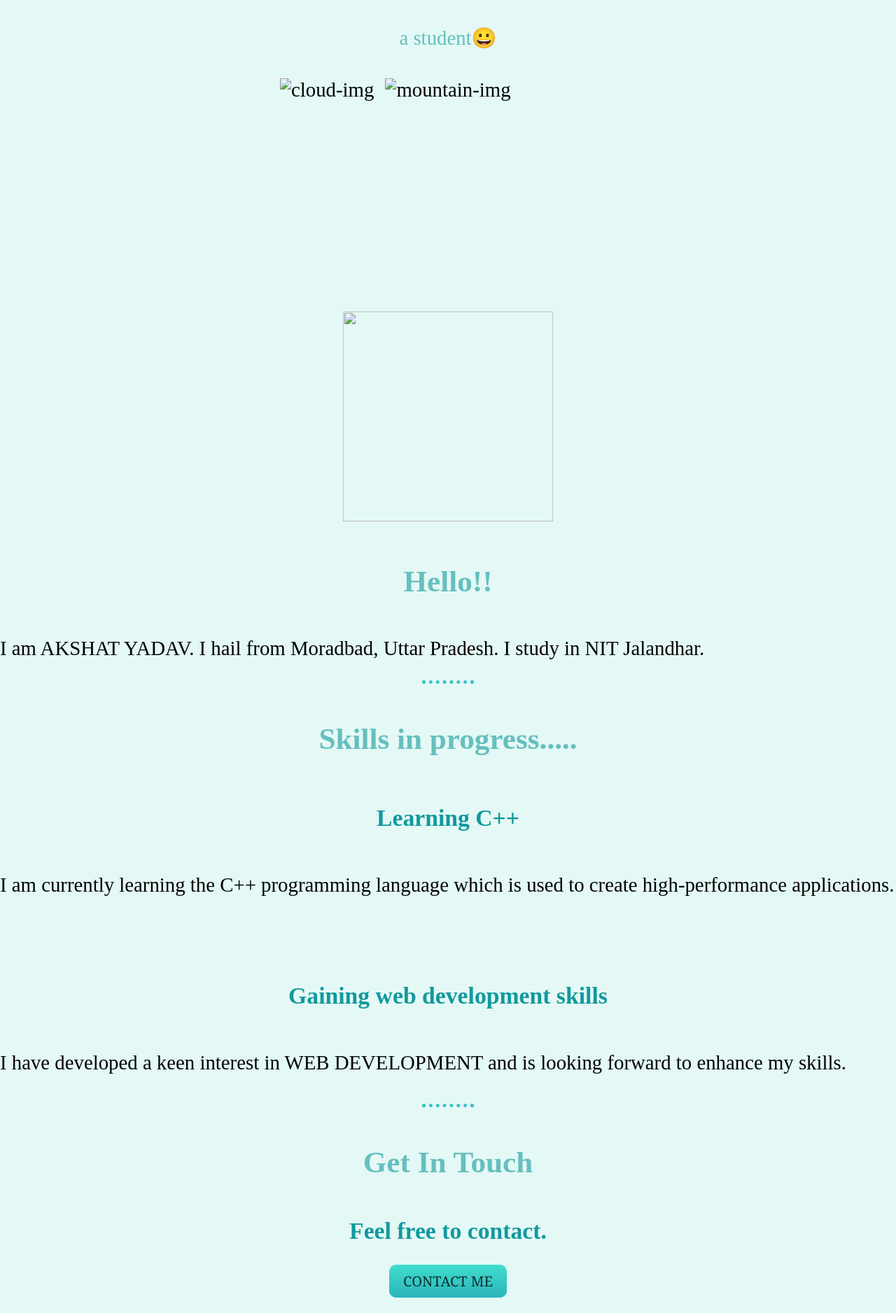
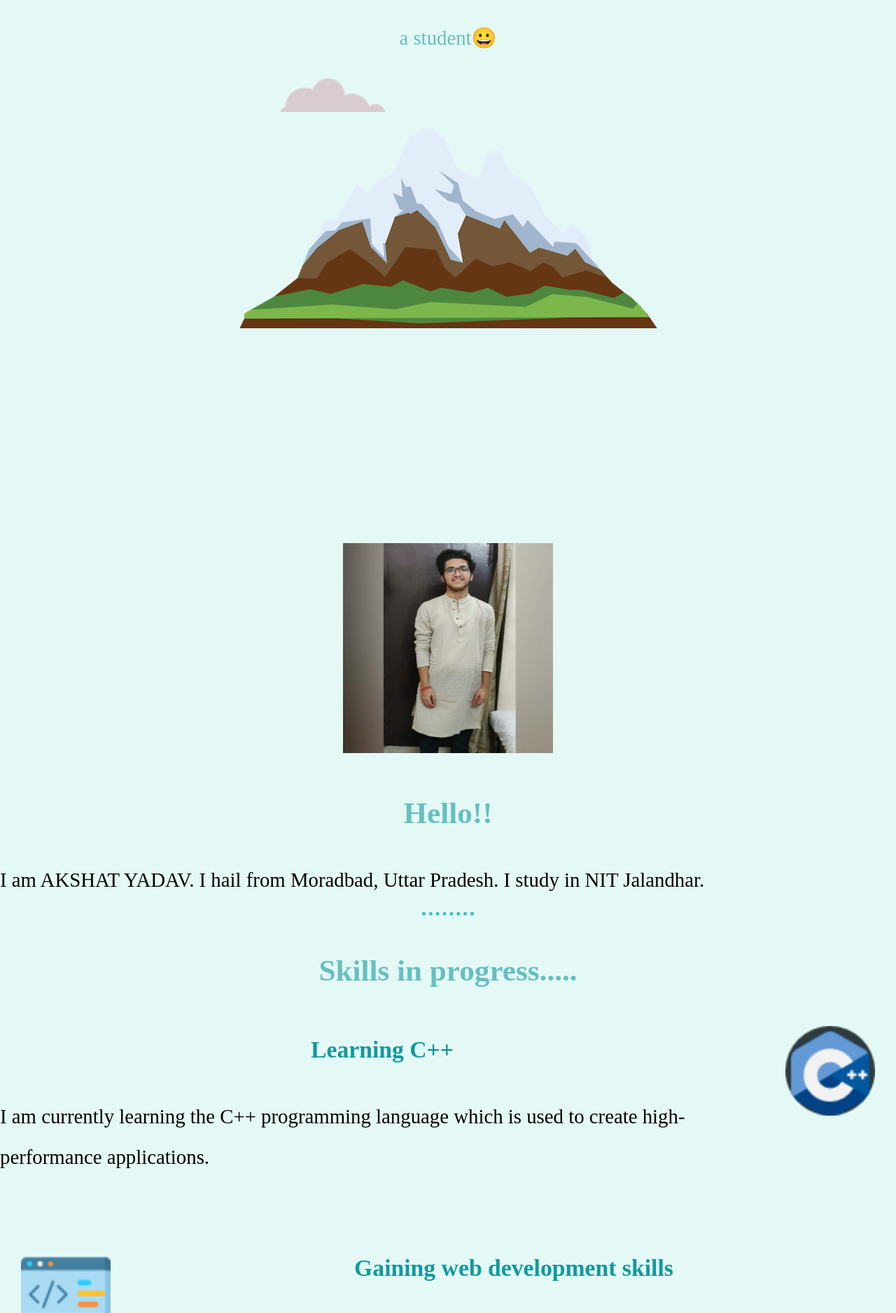
Before and after one commit to Akshat1202/MYSITE, a plain HTML site: page index.html in a window 1280 px wide. Shown: the part 183-2059 px from the top of the page at 70% size. Drawn offline with Linux system fonts and the light colour scheme; files that its build step writes are made by us from their sources; a web font is replaced by a local one.

Commit message:
Update index.html

```diff
--- a/index.html
+++ b/index.html
@@ -5,7 +5,7 @@
   <meta charset="utf-8">
   <title>Akshat Yadav</title>
 </head>
-<link rel="stylesheet" href="css/style.css">
+<link rel="stylesheet" href="style.css">
 <link rel="icon" href="favicon.png">
 
 <link href="https://fonts.googleapis.com/css2?family=PT+Sans+Narrow:wght@700&display=swap" rel="stylesheet">
@@ -14,11 +14,11 @@
 
 <body>
   <div class="top-section">
-    <img class=cloud1 src="images/cloud.png" alt="cloud-img">
+    <img class=cloud1 src="cloud.png" alt="cloud-img">
     <h1>I'm Akshat</h1>
     <p class="intro">a student😀</p>
-    <img class="cloud2" src="images/cloud.png" alt="cloud-img">
-    <center><img src="images/mountain.png" alt="mountain-img"></center>
+    <img class="cloud2" src="cloud.png" alt="cloud-img">
+    <center><img src="mountain.png" alt="mountain-img"></center>
   </div>
 
 
@@ -27,7 +27,7 @@
       <div class="profile">
     <center>
 
-   <img class="akshat" src="images/AKSHAT.jpg" alt="">  </center>
+   <img class="akshat" src="AKSHAT.jpg" alt="">  </center>
         <h2>Hello!!</h2>
         <p>I am AKSHAT YADAV. I hail from Moradbad, Uttar Pradesh. I study in NIT Jalandhar.</p>
       </div>
@@ -35,13 +35,13 @@
       <div class="skills">
         <h2>Skills in progress.....</h2>
         <div class="skill-row">
-          <img class="skill1" src="images/c(1).png" alt="">
+          <img class="skill1" src="c(1).png" alt="">
 
           <h3>Learning C++</h3>
           <p>I am currently learning the C++ programming language which is used to create high-performance applications.</p>
         </div><br>
         <div class="skill-row">
-        <img class="skill2" src="images/code.png" alt="">
+        <img class="skill2" src="code.png" alt="">
           <h3>Gaining web development skills</h3>
           <p>I have developed a keen interest in WEB DEVELOPMENT and is looking forward to enhance my skills.</p>
         </div>
```
